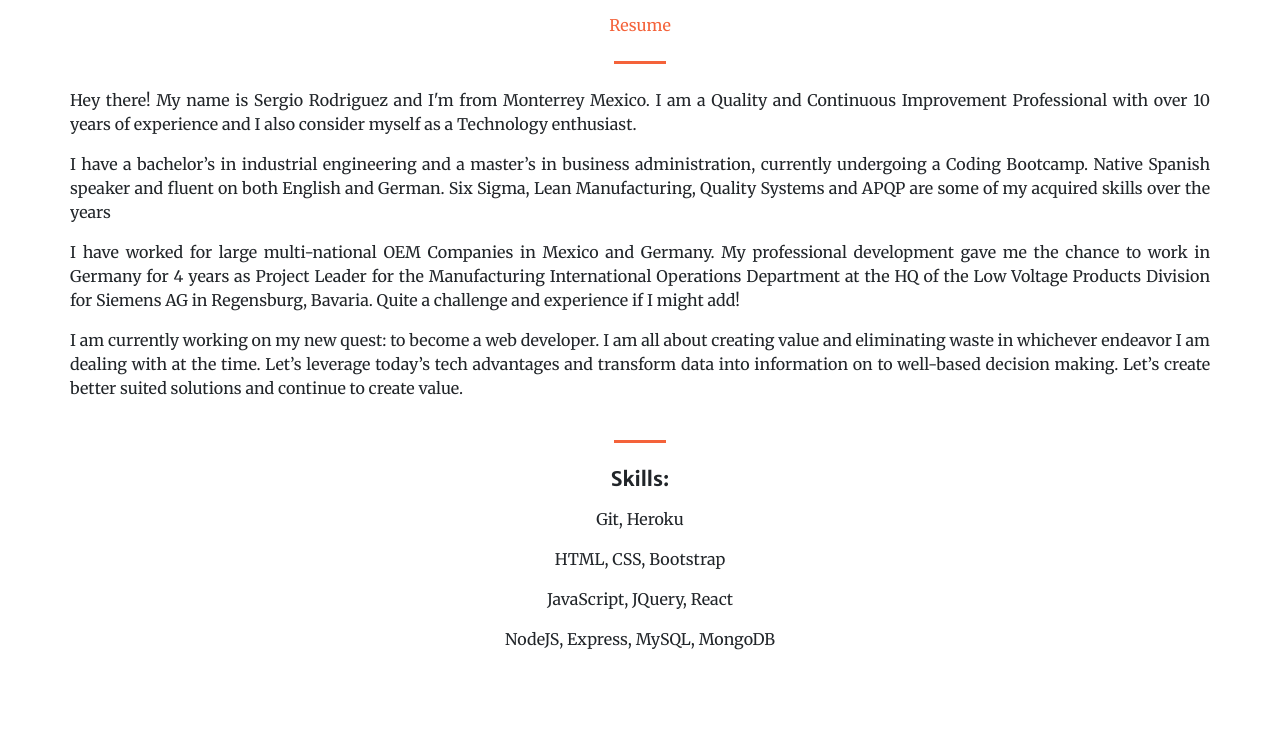
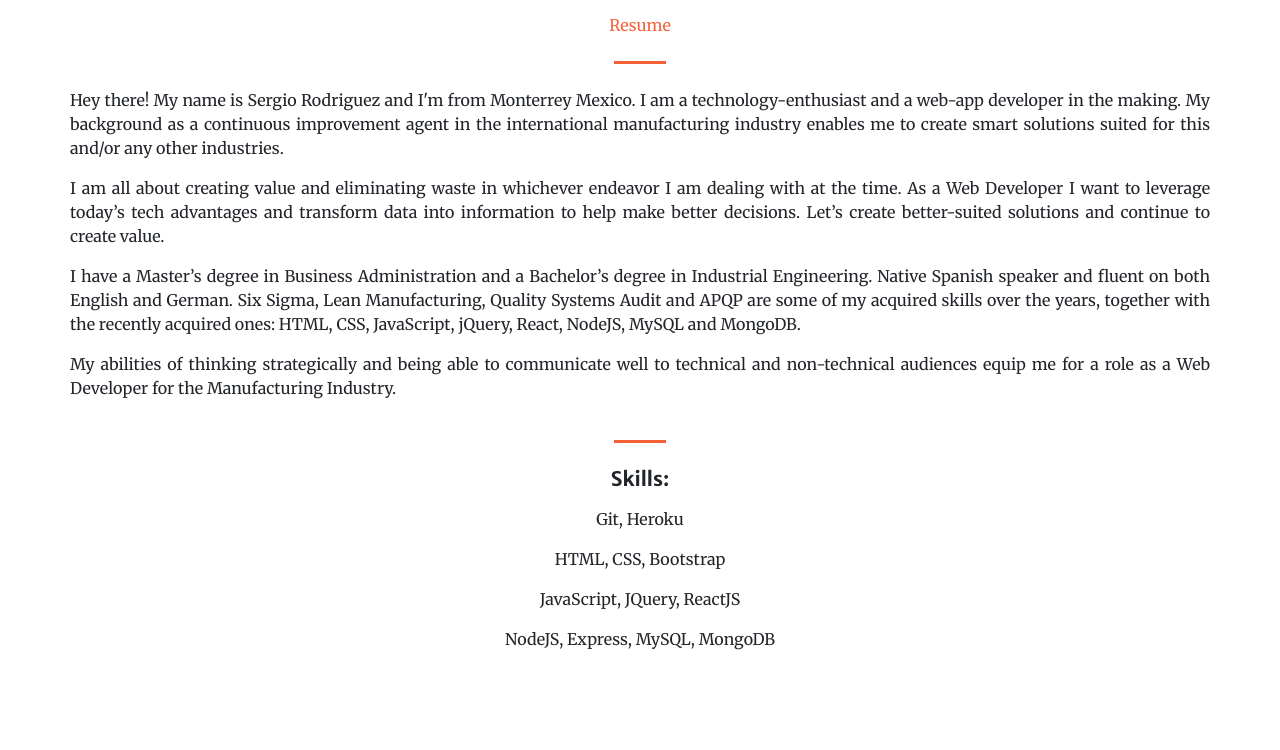
Before and after one commit to sergioardz/Portfolio, a plain HTML site: page index.html in a window 1280 px wide. Shown: the part 1190-1940 px from the top of the page. Drawn offline with nearby package versions, Linux system fonts and the light colour scheme.

Commit message:
Updated Portfolio with Project 3 Details

```diff
--- a/index.html
+++ b/index.html
@@ -83,23 +83,21 @@
       <hr class="divider my-4">
       <div class="row">
         <p style="text-align:justify">Hey there! My name is Sergio Rodriguez and I'm from Monterrey Mexico.
-          I am a Quality and Continuous Improvement Professional with over 10 years of experience and I also consider
-          myself as a Technology enthusiast.</p>
-        <p style="text-align:justify">I have a bachelor’s in industrial engineering and a master’s in business
-          administration, currently undergoing a Coding Bootcamp. Native Spanish speaker and fluent on both English and
-          German. Six Sigma, Lean Manufacturing, Quality Systems and APQP are some of my acquired skills over the years
+          I am a technology-enthusiast and a web-app developer in the making. My background as a continuous improvement
+          agent in the international manufacturing industry enables me to create smart solutions suited for this and/or
+          any other industries.</p>
+        <p style="text-align:justify">I am all about creating value and eliminating waste in whichever endeavor I am
+          dealing with at the time. As a Web Developer I want to leverage today’s tech advantages and transform data
+          into information to help make better decisions. Let’s create better-suited solutions and continue to create
+          value.
         </p>
-        <p style="text-align:justify">I have worked for
-          large multi-national OEM Companies in Mexico and Germany.
-          My professional development gave me the chance to work in Germany for 4 years as Project Leader for the
-          Manufacturing International
-          Operations Department at the HQ of the Low Voltage Products Division for Siemens AG in Regensburg, Bavaria.
-          Quite a challenge and experience if I might add!</p>
-        <p style="text-align:justify">I am currently working on my new quest: to become a web developer. I am all about
-          creating value and
-          eliminating waste in whichever endeavor I am dealing with at the time. Let’s leverage today’s tech advantages
-          and transform data into information on to well-based decision making. Let’s create better suited solutions and
-          continue to create value.</p>
+        <p style="text-align:justify">I have a Master’s degree in Business Administration and a Bachelor’s degree in
+          Industrial Engineering. Native Spanish speaker and fluent on both English and German. Six Sigma, Lean
+          Manufacturing, Quality Systems Audit and APQP are some of my acquired skills over the years, together with the
+          recently acquired ones: HTML, CSS, JavaScript, jQuery, React, NodeJS, MySQL and MongoDB.</p>
+        <p style="text-align:justify">My abilities of thinking strategically and being able to communicate well to
+          technical and non-technical audiences equip me for a role as a Web Developer for the Manufacturing Industry.
+        </p>
       </div>
       <hr class="divider my-4">
       <h5>
@@ -107,7 +105,7 @@
       </h5>
       <p style="text-align:center;">Git, Heroku</p>
       <p style="text-align:center;">HTML, CSS, Bootstrap</p>
-      <p style="text-align:center;">JavaScript, JQuery, React</p>
+      <p style="text-align:center;">JavaScript, JQuery, ReactJS</p>
       <p style="text-align:center;">NodeJS, Express, MySQL, MongoDB</p>
     </div>
   </section>
@@ -117,19 +115,6 @@
     <div class="container-fluid p-0">
       <h4 style="text-align: center">Project Gallery: Highlights</h4><br>
       <div class="row no-gutters">
-        <div class="col-lg-4 col-sm-6">
-          <a class="portfolio-box" target="_blank" href="img/portfolio/normal size/2.png">
-            <img class="img-fluid" src="img/portfolio/thumbnails/2.png" alt="">
-            <div class="portfolio-box-caption">
-              <div class="project-category text-white-50">
-                JavaScript, NodeJS, Express
-              </div>
-              <div class="project-name">
-                Friend Finder
-              </div>
-            </div>
-          </a>
-        </div>
         <div class="col-lg-4 col-sm-6">
           <a class="portfolio-box" target="_blank" href="img/portfolio/normal size/4.png">
             <img class="img-fluid" src="img/portfolio/thumbnails/4.png" alt="">
@@ -157,14 +142,27 @@
           </a>
         </div>
         <div class="col-lg-4 col-sm-6">
-          <a class="portfolio-box" target="_blank" href="img/portfolio/normal size/Demo.png">
-            <img class="img-fluid" src="img/portfolio/thumbnails/Demo.png" alt="">
+          <a class="portfolio-box" target="_blank" href="img/portfolio/normal size/klewertfertmod.png">
+            <img class="img-fluid" src="img/portfolio/thumbnails/klewertfertmod.png" alt="">
             <div class="portfolio-box-caption">
               <div class="project-category text-white-50">
-                MySQL, Sequelize, Express, NodeJS
+                ReactJS, JavaScript, NodeJS, MongoDB
               </div>
               <div class="project-name">
-                Sequelize Burger
+                KLEWERT FERT-MOD
+              </div>
+            </div>
+          </a>
+        </div>
+        <div class="col-lg-4 col-sm-6">
+          <a class="portfolio-box" target="_blank" href="img/portfolio/normal size/2.png">
+            <img class="img-fluid" src="img/portfolio/thumbnails/2.png" alt="">
+            <div class="portfolio-box-caption">
+              <div class="project-category text-white-50">
+                JavaScript, NodeJS, Express
+              </div>
+              <div class="project-name">
+                Friend Finder
               </div>
             </div>
           </a>
@@ -203,13 +201,6 @@
     <h4 style="text-align: center">Links to Project details: </h4><br>
     <div class="row">
       <div class="col-lg-4 col-sm-6">
-        <h5>FriendFinder</h5>
-        <ul>
-          <li><a href="https://github.com/sergioardz/friendfinder" target="_blank">GitHub Repo</a></li>
-          <li><a href="https://powerful-shore-71760.herokuapp.com/" target="_blank">Live App</a></li>
-        </ul>
-      </div>
-      <div class="col-lg-4 col-sm-6">
         <h5>Project 1: Beer Hunters</h5>
         <ul>
           <li><a href="https://github.com/sergioardz/Project1" target="_blank">GitHub Repo</a></li>
@@ -223,14 +214,21 @@
           <li><a href="https://project-2-0.herokuapp.com/" target="_blank">Live App</a></li>
         </ul>
       </div>
+      <div class="col-lg-4 col-sm-6">
+        <h5>Project 3: KLEWERT FERT-MOD</h5>
+        <ul>
+          <li><a href="https://github.com/sergioardz/final-project" target="_blank">GitHub Repo</a></li>
+          <li><a href="https://klewert.herokuapp.com/" target="_blank">Live App</a></li>
+        </ul>
+      </div>
     </div>
     <div><br></div>
     <div class="row">
       <div class="col-lg-4 col-sm-6">
-        <h5>Sequelize Burger</h5>
+        <h5>FriendFinder</h5>
         <ul>
-          <li><a href="https://github.com/sergioardz/sequelizeburger" target="_blank">GitHub Repo</a></li>
-          <li><a href="https://fierce-woodland-51169.herokuapp.com/" target="_blank">Live App</a></li>
+          <li><a href="https://github.com/sergioardz/friendfinder" target="_blank">GitHub Repo</a></li>
+          <li><a href="https://powerful-shore-71760.herokuapp.com/" target="_blank">Live App</a></li>
         </ul>
       </div>
       <div class="col-lg-4 col-sm-6">
```
Also changed, not shown: img/portfolio/normal size/klewertfertmod.png (added), img/portfolio/thumbnails/klewertfertmod.png (added), 1 other file.
